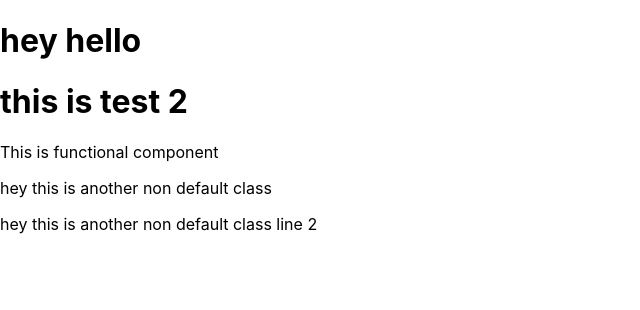
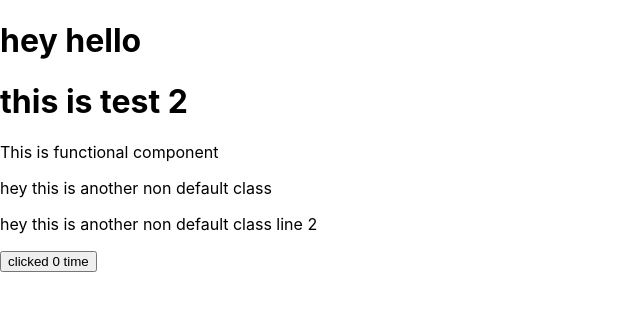
Before and after one commit to Madhumitha7765/React, a React (Create React App) app: page / in a window 1280 px wide. Shown: the top 310 px of the page, without its empty margins (0-640 px from the left). Built offline with nearby package versions, Linux system fonts and the light colour scheme.

Commit message:
higher components buttonclick counter

```diff
--- a/src/App.js
+++ b/src/App.js
@@ -2,6 +2,7 @@
 import './App.css';
 import FComp from "./components/FunctionalComp"
 import {Class1} from "./components/ClassComp"
+import Click from "./components/click"
 
 function App() {
   return (
@@ -11,6 +12,7 @@ function App() {
       <FComp />
       {/* <Classcomp></Classcomp> */}
       <Class1></Class1>
+      <Click />
     </div>
 
   );
--- /dev/null
+++ b/src/components/click.js
@@ -0,0 +1,29 @@
+import React from 'react'
+
+
+
+class Click extends React.Component{
+    constructor(props){
+        super(props)
+
+        this.state = {
+            count: 0
+        };
+        }
+
+    updateclick = () =>{
+        this.setState({count:this.state.count +1});
+    };
+
+
+    render(){
+        const {count} = this.state;
+        return (
+            <div>
+                <button onClick= {this.updateclick}>clicked {count} time</button>
+            </div>
+        );
+    }
+}
+
+export default Click;
```
